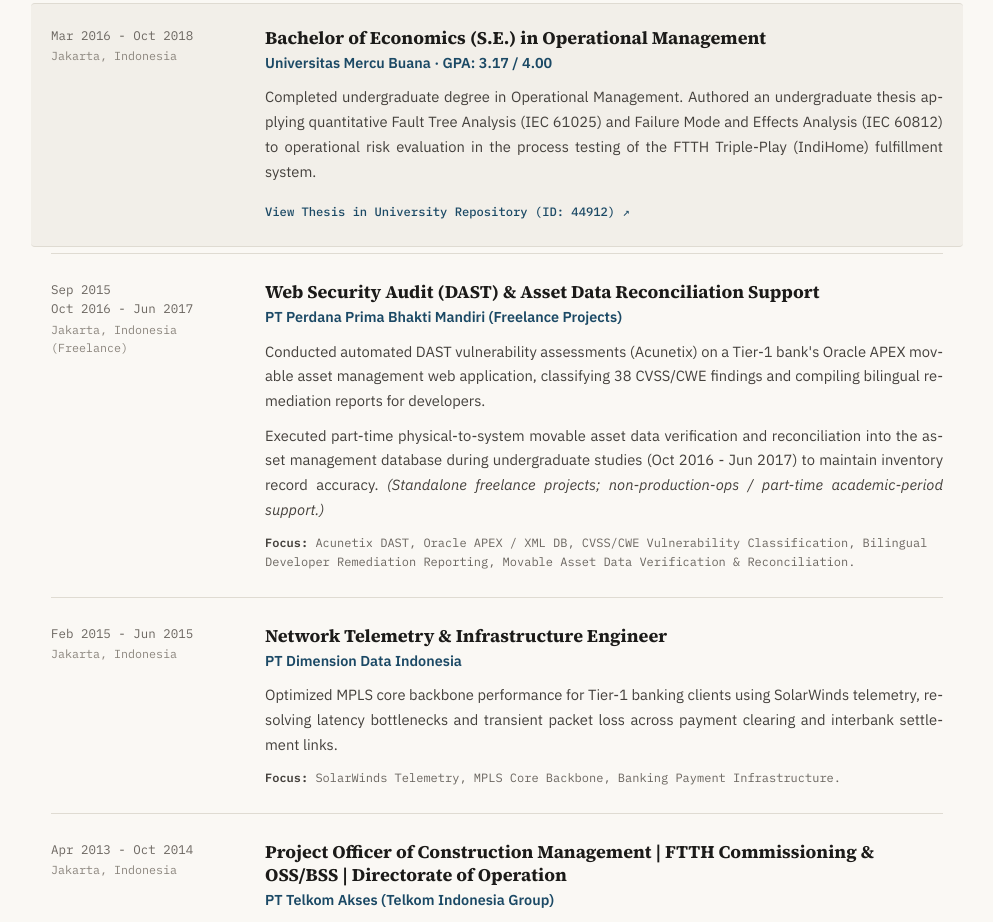
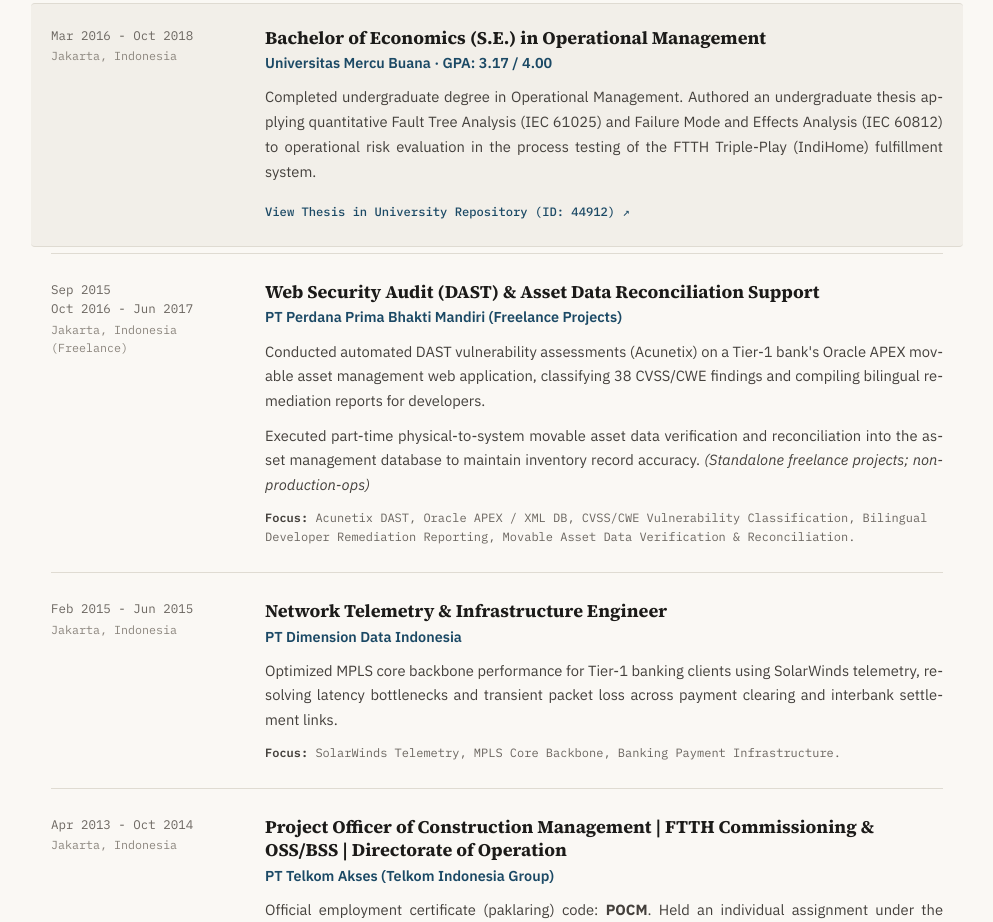
Before and after one commit to lukmanulhakimdevops/cv_lukmanulhakim_devops, a plain HTML site: page index.html in a window 1280 px wide. Shown: the part 11078-12000 px from the top of the page, without its empty margins (143-1136 px from the left). Drawn offline with Linux system fonts and the light colour scheme.

Commit message:
Update index.html

```diff
--- a/index.html
+++ b/index.html
@@ -3624,7 +3624,7 @@
             <h3>Web Security Audit (DAST) &amp; Asset Data Reconciliation Support</h3>
             <div class="exp-org">PT Perdana Prima Bhakti Mandiri (Freelance Projects)</div>
             <p>Conducted automated DAST vulnerability assessments (Acunetix) on a Tier-1 bank's Oracle APEX movable asset management web application, classifying 38 CVSS/CWE findings and compiling bilingual remediation reports for developers.</p>
-            <p>Executed part-time physical-to-system movable asset data verification and reconciliation into the asset management database during undergraduate studies (Oct 2016 - Jun 2017) to maintain inventory record accuracy. <em>(Standalone freelance projects; non-production-ops / part-time academic-period support.)</em></p>
+            <p>Executed part-time physical-to-system movable asset data verification and reconciliation into the asset management database to maintain inventory record accuracy. <em>(Standalone freelance projects; non-production-ops)</em></p>
             <div class="exp-stack"><strong>Focus:</strong> Acunetix DAST, Oracle APEX / XML DB, CVSS/CWE Vulnerability Classification, Bilingual Developer Remediation Reporting, Movable Asset Data Verification &amp; Reconciliation.</div>
           </div>
         </div>
```
